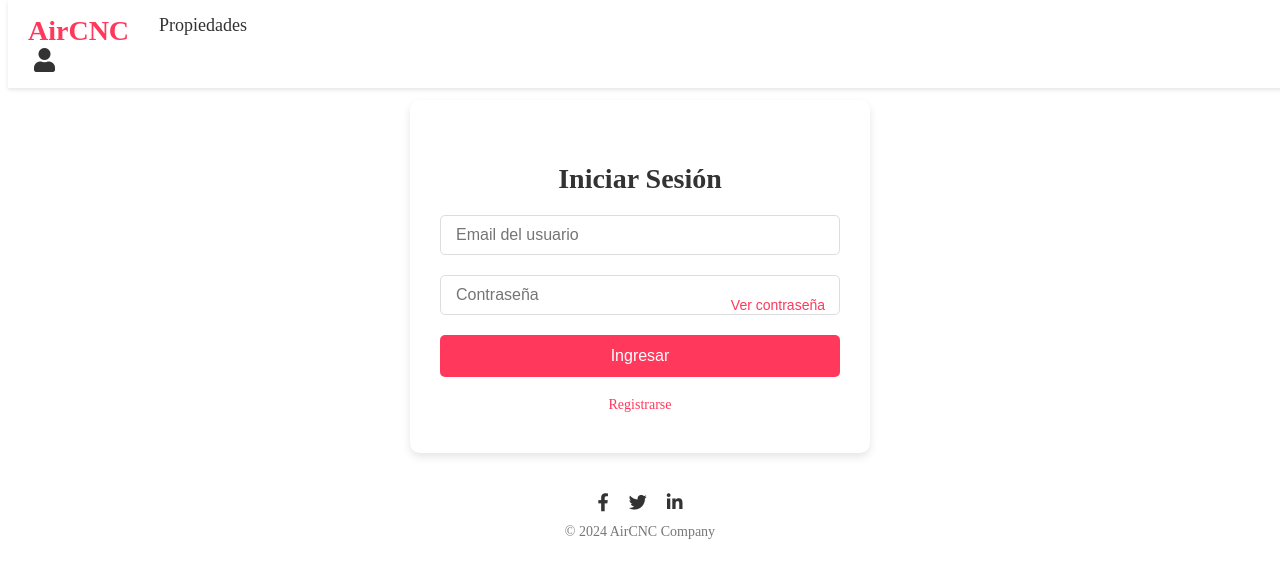
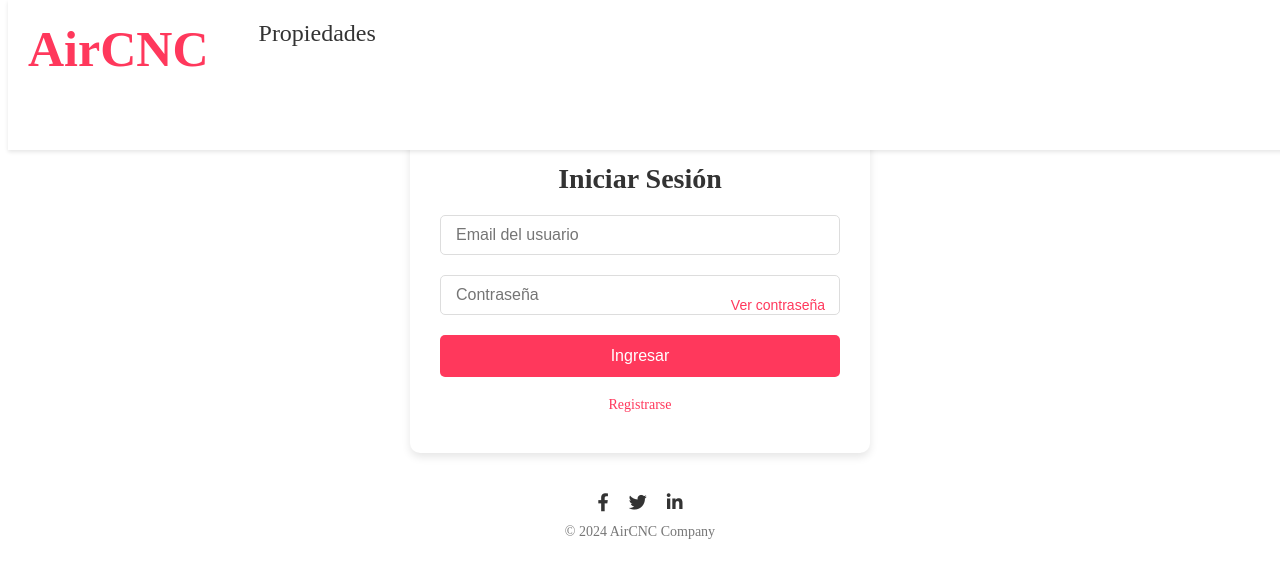
Before and after one commit to MvillaR2910/proyecto_desarrollo_YSM, an Angular app: page /login in a window 1280 px wide. Shown: the top 578 px of the page. Built offline with nearby package versions, Linux system fonts and the light colour scheme.

Commit message:
Diseño arreglado del muñeco

```diff
--- a/src/app/layout/header/header.component.css
+++ b/src/app/layout/header/header.component.css
@@ -20,20 +20,21 @@ header {
 }
 
 .nav-list li {
-  margin-right: 30px;
+  margin-right: 50px;
+  padding-top: 5px;
 }
 
 .nav-list li:first-child a {
   color: #FF385C;
   font-weight: 700;
-  font-size: 28px;
+  font-size: 50px;
 }
 
 .nav-list li a {
   text-decoration: none;
   color: #333;
   font-weight: 500;
-  font-size: 18px;
+  font-size: 24px;
 }
 
 .nav-list li a:hover {
@@ -41,9 +42,9 @@ header {
 }
 
 .menu {
-  position: relative;
   display: flex;
   align-items: center;
+  margin-left: 480%; /* Agrega esto para empujar el botón hacia la derecha */
 }
 
 .menu-button {
@@ -51,10 +52,11 @@ header {
   background-color: transparent;
   cursor: pointer;
   color: #333;
+  margin-left: auto;
 }
 
 .menu-button i {
-  font-size: 24px;
+  font-size: 55px;
   color: #333;
 }
 
```
